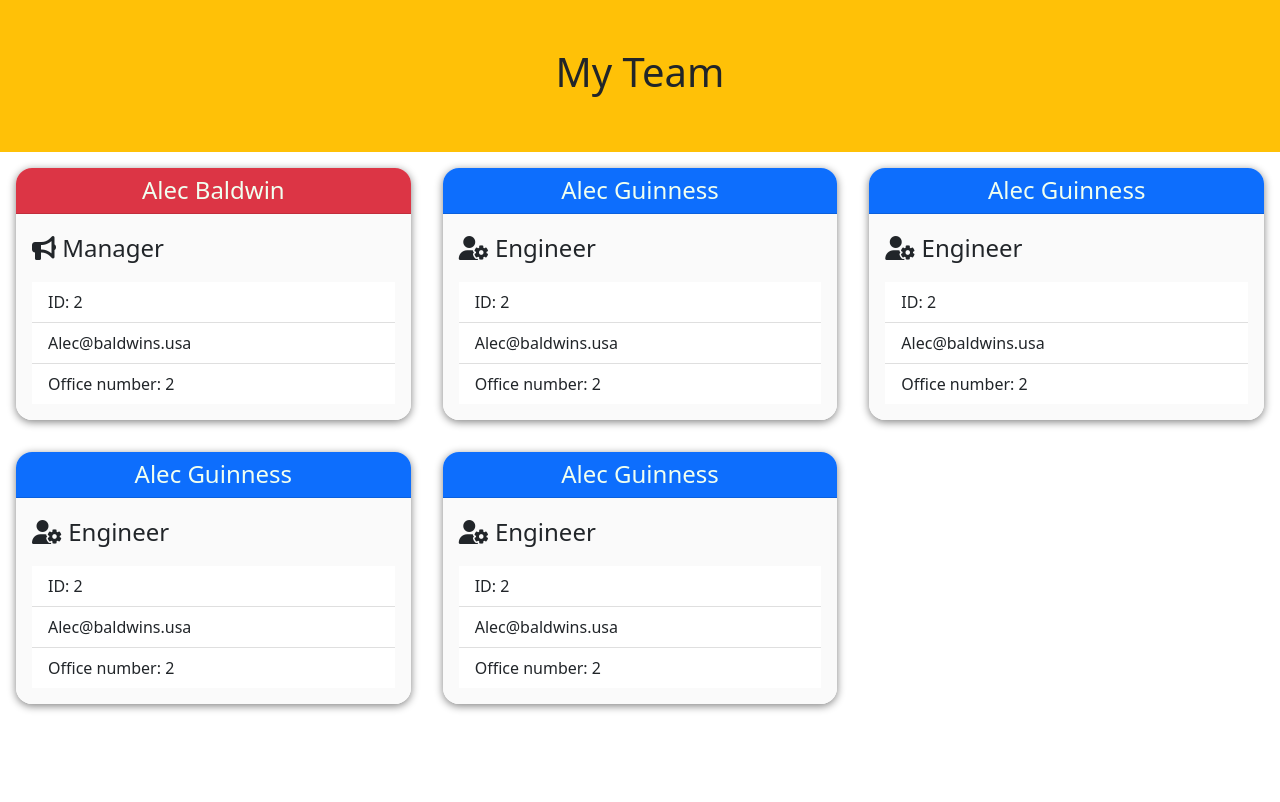
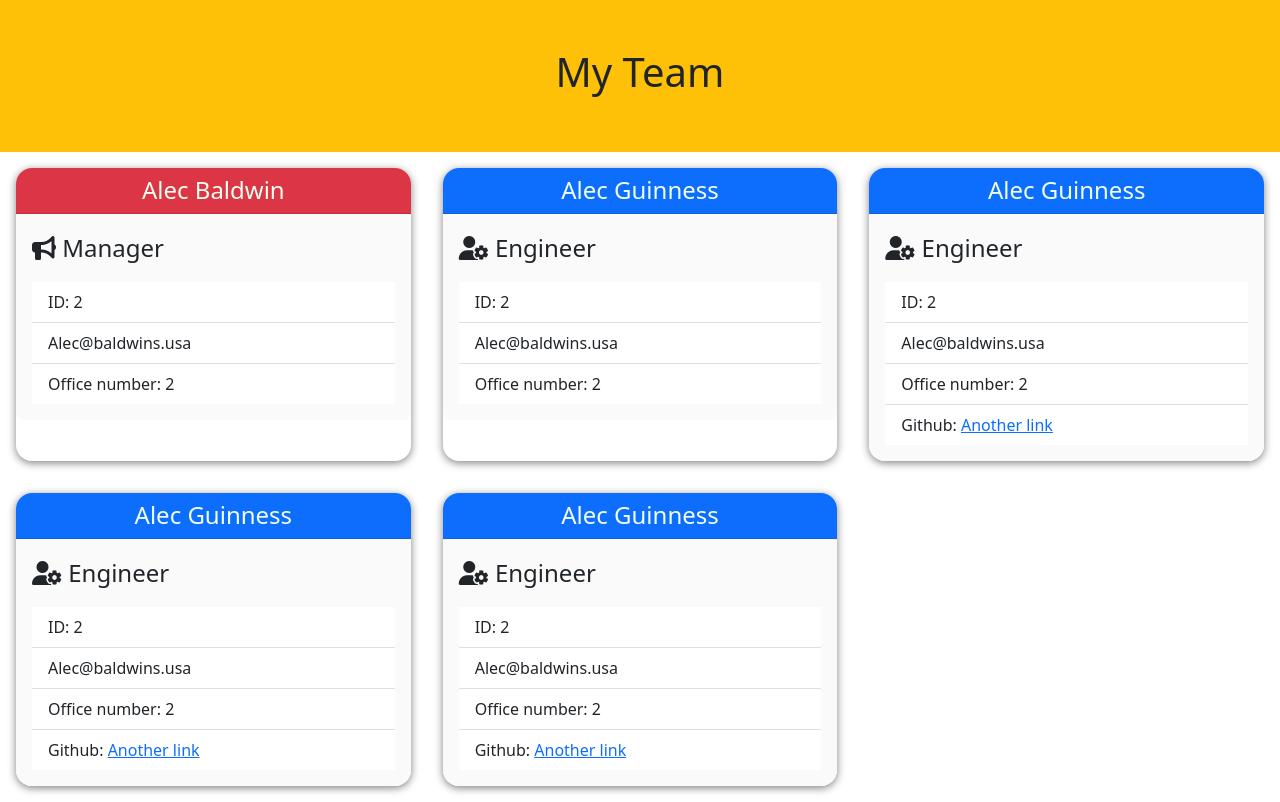
Before and after one commit to cgtodd85/team-profile-generator, a website: page src/html-css-mockup/index.html in a window 1280 px wide. Drawn offline with nearby package versions, Linux system fonts and the light colour scheme.

Commit message:
pseudo code

```diff
--- a/lib/engineer.js
+++ b/lib/engineer.js
@@ -0,0 +1 @@
+//name, ID, email, and GitHub username
--- a/lib/intern.js
+++ b/lib/intern.js
@@ -0,0 +1 @@
+//name, ID, email, and school
--- a/lib/manager.js
+++ b/lib/manager.js
@@ -0,0 +1 @@
+//name, employee ID, email address, and office number
--- a/src/html-css-mockup/index.html
+++ b/src/html-css-mockup/index.html
@@ -61,6 +61,7 @@
             <li class="list-group-item">ID: 2</li>
             <li class="list-group-item">Alec@baldwins.usa</li>
             <li class="list-group-item">Office number: 2</li>
+            <li class="list-group-item">Github: <a href="#" class="card-link">Another link</a></li>
             </ul>
         </div>
       </div>
@@ -74,6 +75,7 @@
             <li class="list-group-item">ID: 2</li>
             <li class="list-group-item">Alec@baldwins.usa</li>
             <li class="list-group-item">Office number: 2</li>
+            <li class="list-group-item">Github: <a href="#" class="card-link">Another link</a></li>
             </ul>
         </div>
       </div>
@@ -87,10 +89,10 @@
             <li class="list-group-item">ID: 2</li>
             <li class="list-group-item">Alec@baldwins.usa</li>
             <li class="list-group-item">Office number: 2</li>
+            <li class="list-group-item">Github: <a href="#" class="card-link">Another link</a></li>
             </ul>
         </div>
       </div>
-
 
     </div>
 
```
